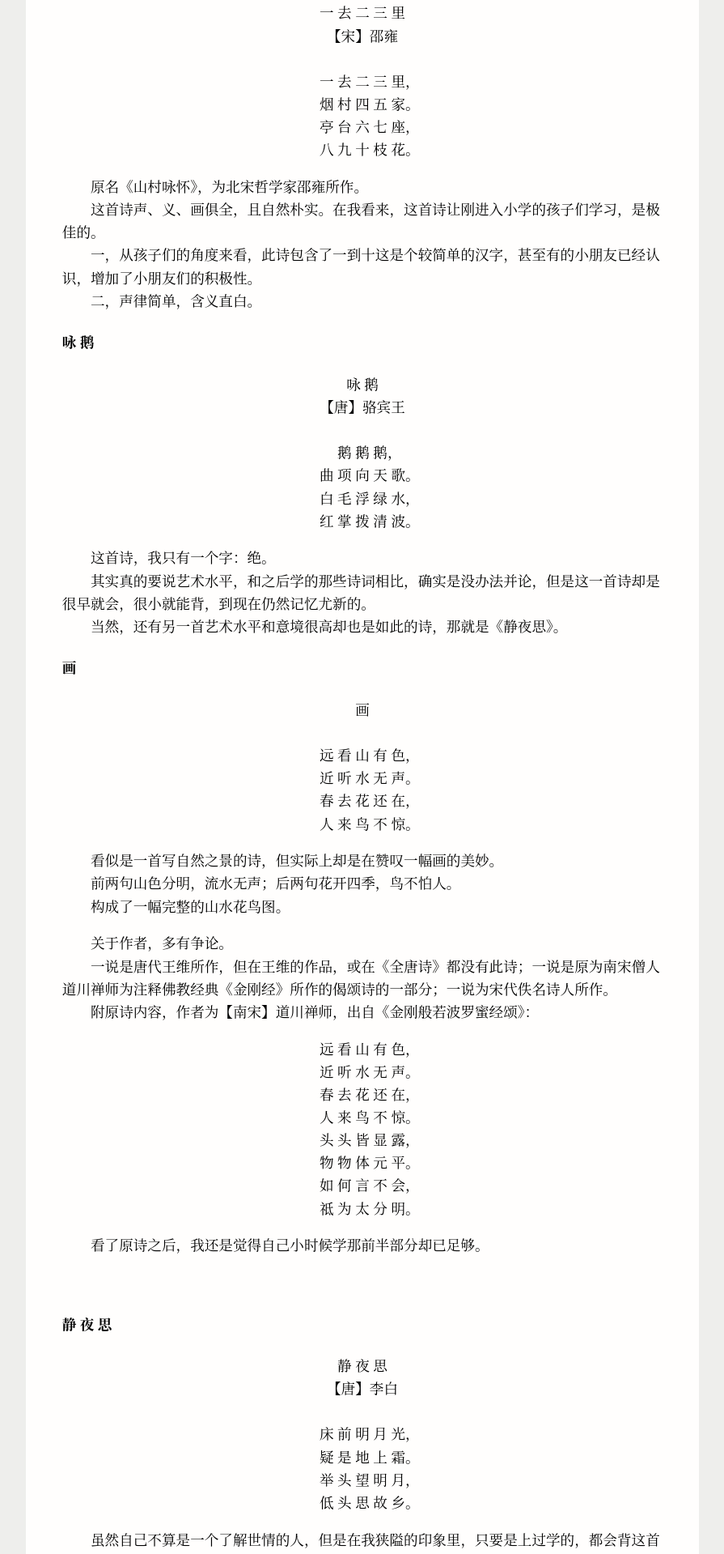
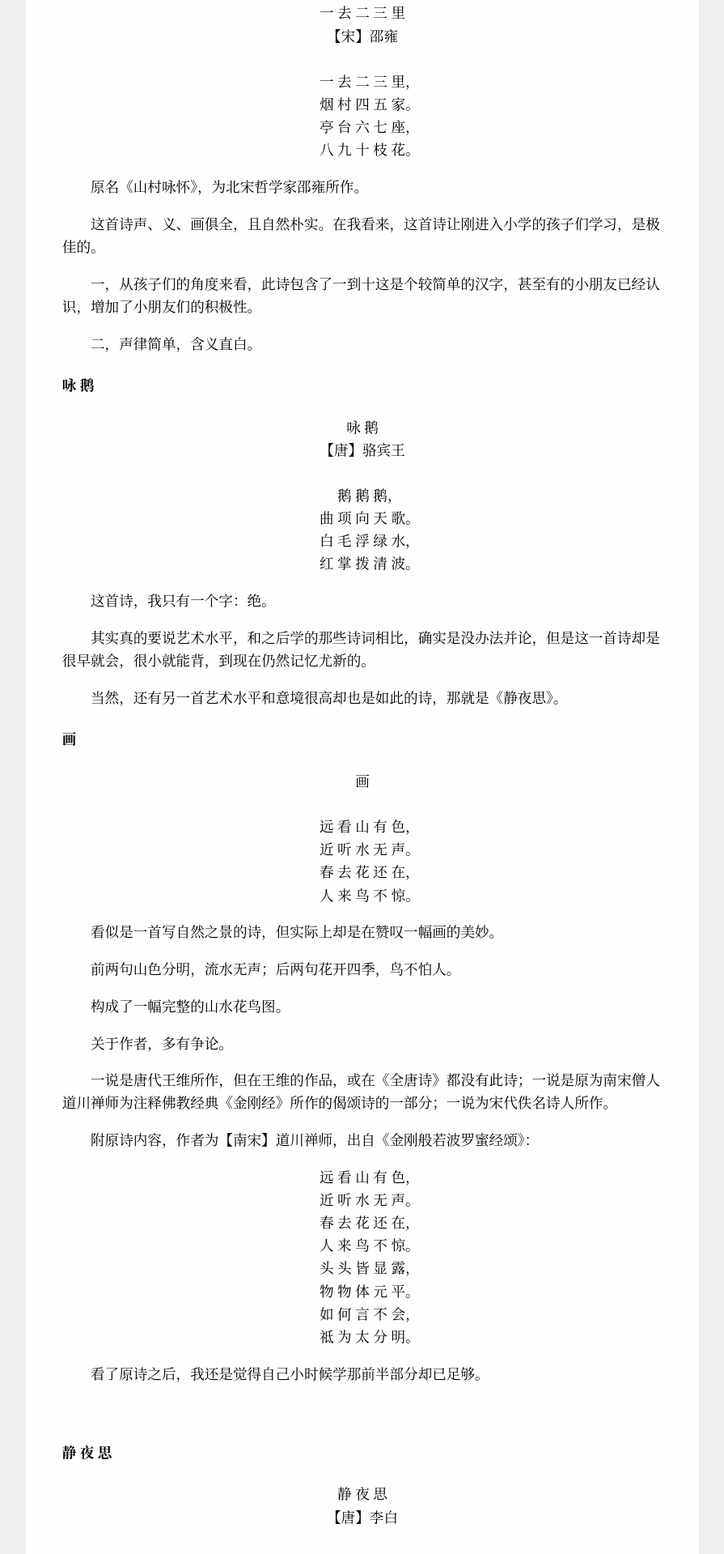
Before and after one commit to Sansuiz/wenji, a Jekyll site: the page built from _posts/ShiWen/Gushici/2020-01-04-meng-xue.md, in a window 1280 px wide. Shown: the part 548-2467 px from the top of the page at 81% size, without its empty margins (192-1087 px from the left). Built offline with Jekyll 4.4.1, drawn with Linux system fonts in a browser that asks for light colours; comment, search, counter and statistics services are not loaded.

```diff
--- a/_posts/ShiWen/Gushici/2020-01-04-meng-xue.md
+++ b/_posts/ShiWen/Gushici/2020-01-04-meng-xue.md
@@ -27,9 +27,12 @@ __目录__
 &emsp;八 九 十 枝 花。
 </center>
 
-&emsp;&emsp;原名《山村咏怀》，为北宋哲学家邵雍所作。<br>
-&emsp;&emsp;这首诗声、义、画俱全，且自然朴实。在我看来，这首诗让刚进入小学的孩子们学习，是极佳的。<br>
-&emsp;&emsp;一，从孩子们的角度来看，此诗包含了一到十这是个较简单的汉字，甚至有的小朋友已经认识，增加了小朋友们的积极性。<br>
+&emsp;&emsp;原名《山村咏怀》，为北宋哲学家邵雍所作。
+
+&emsp;&emsp;这首诗声、义、画俱全，且自然朴实。在我看来，这首诗让刚进入小学的孩子们学习，是极佳的。
+
+&emsp;&emsp;一，从孩子们的角度来看，此诗包含了一到十这是个较简单的汉字，甚至有的小朋友已经认识，增加了小朋友们的积极性。
+
 &emsp;&emsp;二，声律简单，含义直白。
 <br>
 
@@ -46,8 +49,10 @@ __目录__
 &emsp;红 掌 拨 清 波。
 </center>
 
-&emsp;&emsp;这首诗，我只有一个字：绝。<br>
-&emsp;&emsp;其实真的要说艺术水平，和之后学的那些诗词相比，确实是没办法并论，但是这一首诗却是很早就会，很小就能背，到现在仍然记忆尤新的。<br>
+&emsp;&emsp;这首诗，我只有一个字：绝。
+
+&emsp;&emsp;其实真的要说艺术水平，和之后学的那些诗词相比，确实是没办法并论，但是这一首诗却是很早就会，很小就能背，到现在仍然记忆尤新的。
+
 &emsp;&emsp;当然，还有另一首艺术水平和意境很高却也是如此的诗，那就是《静夜思》。
 <br>
 
@@ -63,12 +68,16 @@ __目录__
 &emsp;人 来 鸟 不 惊。
 </center>
 
-&emsp;&emsp;看似是一首写自然之景的诗，但实际上却是在赞叹一幅画的美妙。<br>
-&emsp;&emsp;前两句山色分明，流水无声；后两句花开四季，鸟不怕人。<br>
-&emsp;&emsp;构成了一幅完整的山水花鸟图。<br>
+&emsp;&emsp;看似是一首写自然之景的诗，但实际上却是在赞叹一幅画的美妙。
 
-&emsp;&emsp;关于作者，多有争论。<br>
-&emsp;&emsp;一说是唐代王维所作，但在王维的作品，或在《全唐诗》都没有此诗；一说是原为南宋僧人道川禅师为注释佛教经典《金刚经》所作的偈颂诗的一部分；一说为宋代佚名诗人所作。<br>
+&emsp;&emsp;前两句山色分明，流水无声；后两句花开四季，鸟不怕人。
+
+&emsp;&emsp;构成了一幅完整的山水花鸟图。
+
+&emsp;&emsp;关于作者，多有争论。
+
+&emsp;&emsp;一说是唐代王维所作，但在王维的作品，或在《全唐诗》都没有此诗；一说是原为南宋僧人道川禅师为注释佛教经典《金刚经》所作的偈颂诗的一部分；一说为宋代佚名诗人所作。
+
 &emsp;&emsp;附原诗内容，作者为【南宋】道川禅师，出自《金刚般若波罗蜜经颂》：
 
 <center>
@@ -100,10 +109,14 @@ __目录__
 &emsp;低 头 思 故 乡。
 </center>
 
-&emsp;&emsp;虽然自己不算是一个了解世情的人，但是在我狭隘的印象里，只要是上过学的，都会背这首诗，还有一些就算是没上过学，却也能听到有人吟诵过。<br>
-&emsp;&emsp;在我初学这首诗时，其实还不是在课本上，而是在幼儿时听大人们的传唱。这首诗通俗易懂、语言凝练，对于在语文课本上看到这首诗的我们来说，已经能揣摩到其中的一些含义了。<br>
-&emsp;&emsp;不过小时候是不懂事的，这样简单的诗句很快能够背诵，就开始了不一样的编排，什么“床前明月光，……喝了一大缸……”各种版本，其实很多也是听别人胡说的而已，幼时懵懂无知却又活泼顽皮。<br>
-&emsp;&emsp;我想，月亮与思念的关系，对于我来说，或许就是从对这一首诗的理解上有了最初的认识。<br>
+&emsp;&emsp;虽然自己不算是一个了解世情的人，但是在我狭隘的印象里，只要是上过学的，都会背这首诗，还有一些就算是没上过学，却也能听到有人吟诵过。
+
+&emsp;&emsp;在我初学这首诗时，其实还不是在课本上，而是在幼儿时听大人们的传唱。这首诗通俗易懂、语言凝练，对于在语文课本上看到这首诗的我们来说，已经能揣摩到其中的一些含义了。
+
+&emsp;&emsp;不过小时候是不懂事的，这样简单的诗句很快能够背诵，就开始了不一样的编排，什么“床前明月光，……喝了一大缸……”各种版本，其实很多也是听别人胡说的而已，幼时懵懂无知却又活泼顽皮。
+
+&emsp;&emsp;我想，月亮与思念的关系，对于我来说，或许就是从对这一首诗的理解上有了最初的认识。
+
 &emsp;&emsp;对如今的我而言，最熟悉的便是“举头望明月，低头思故乡”；最偏爱的就是“但愿人长久，千里共婵娟”。
 
 <br>
```
